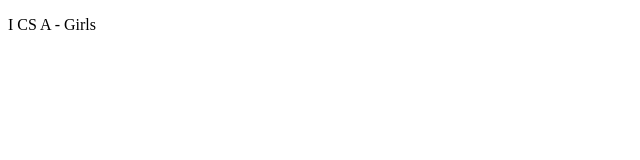
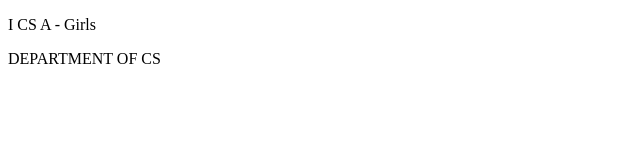
Before and after one commit to Boopalan002/i_cs_a_girls_team, a plain HTML site: page index.html in a window 1280 px wide. Shown: the whole page, without its empty margins (0-640 px from the left). Drawn offline with Linux system fonts and the light colour scheme.

Commit message:
Added few changes in index.html

```diff
--- a/index.html
+++ b/index.html
@@ -7,5 +7,6 @@
 </head>
 <body>
     <p>I CS A - Girls</p>
+    <p>DEPARTMENT OF CS</p>
 </body>
 </html>
```
